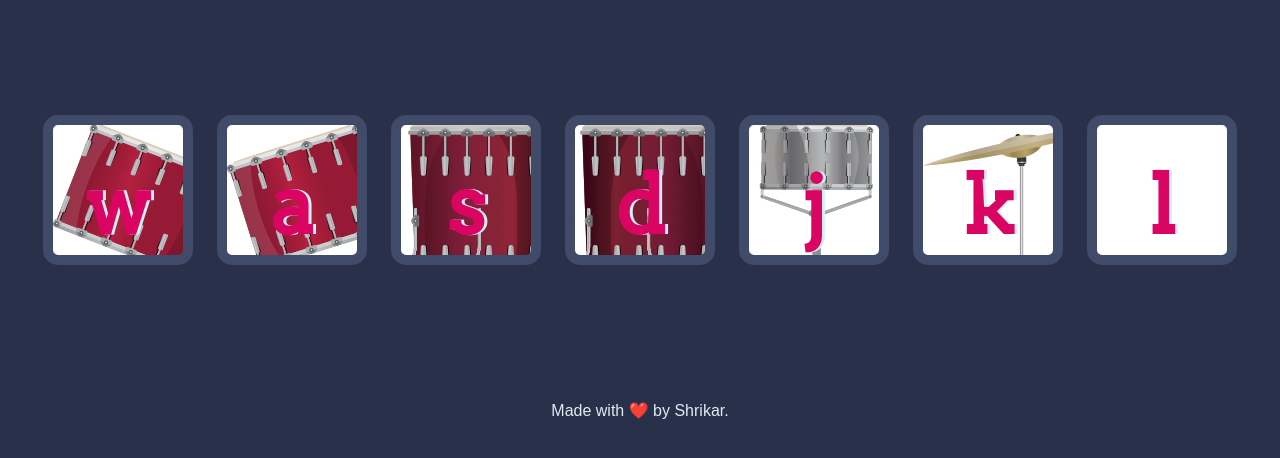
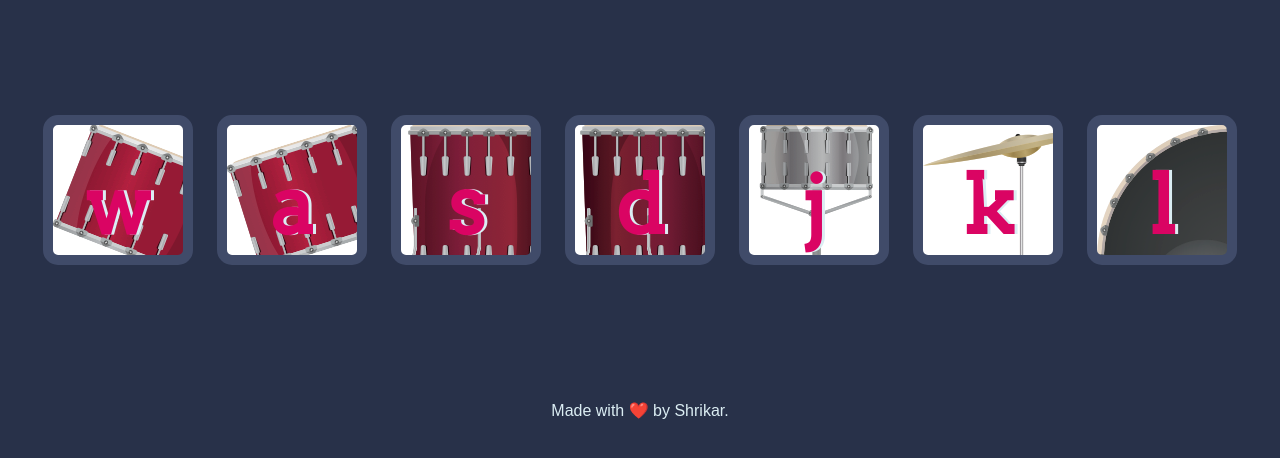
Before and after one commit to shrikar-tamirisa/Drum-Kit-Website, a plain HTML site: page index.html in a window 1280 px wide. Shown: the part 174-632 px from the top of the page. Drawn offline with Linux system fonts and the light colour scheme; files whose address does not match are found by name.

Commit message:
Update styles.css

```diff
--- a/styles.css
+++ b/styles.css
@@ -43,7 +43,7 @@ footer {
 }
 
 .l {
-  background-image: url('images/kick.png');
+  background-image: url('Drum-Kit-Website/kick.png');
 }
 
 .set {
```
